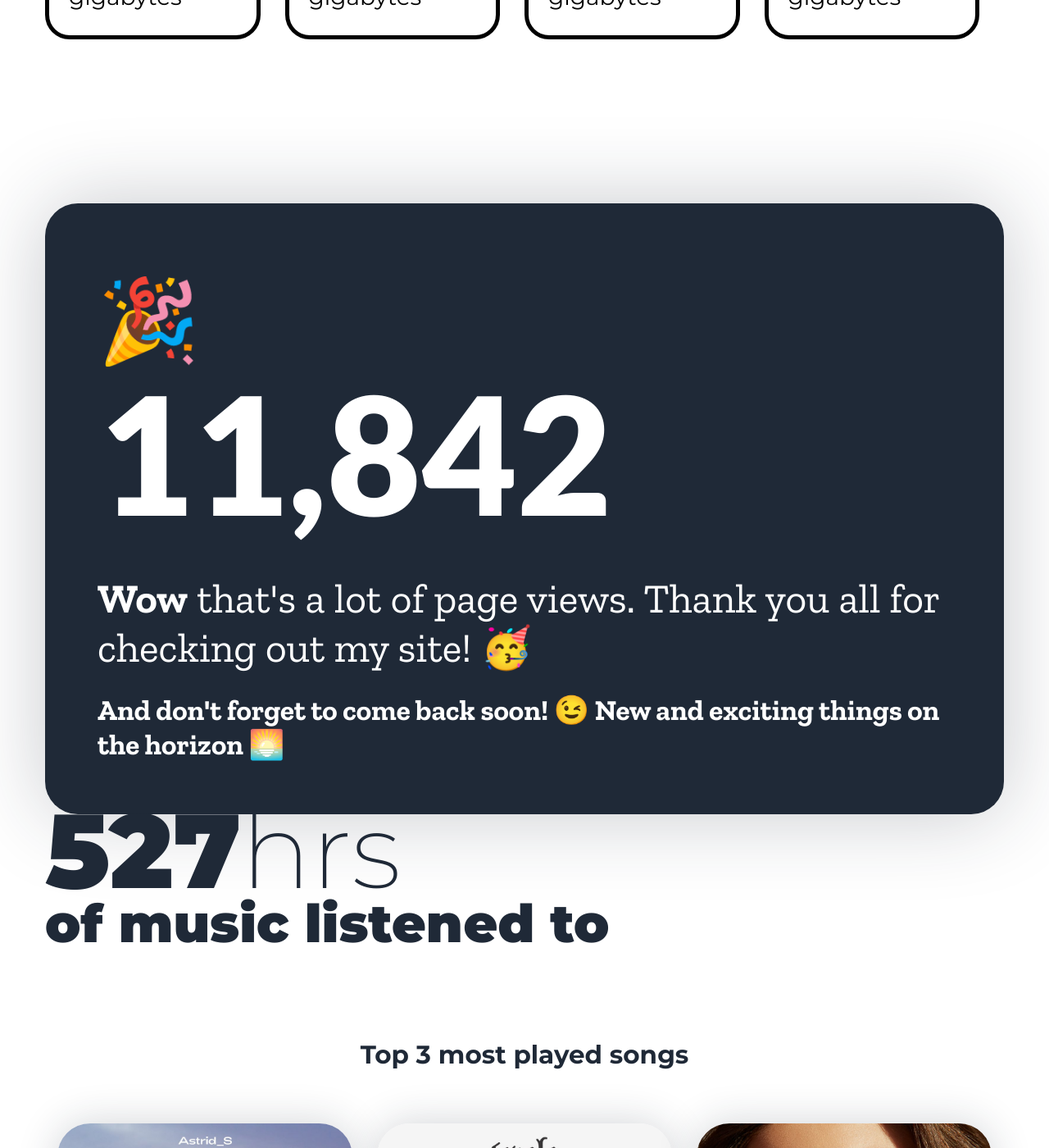
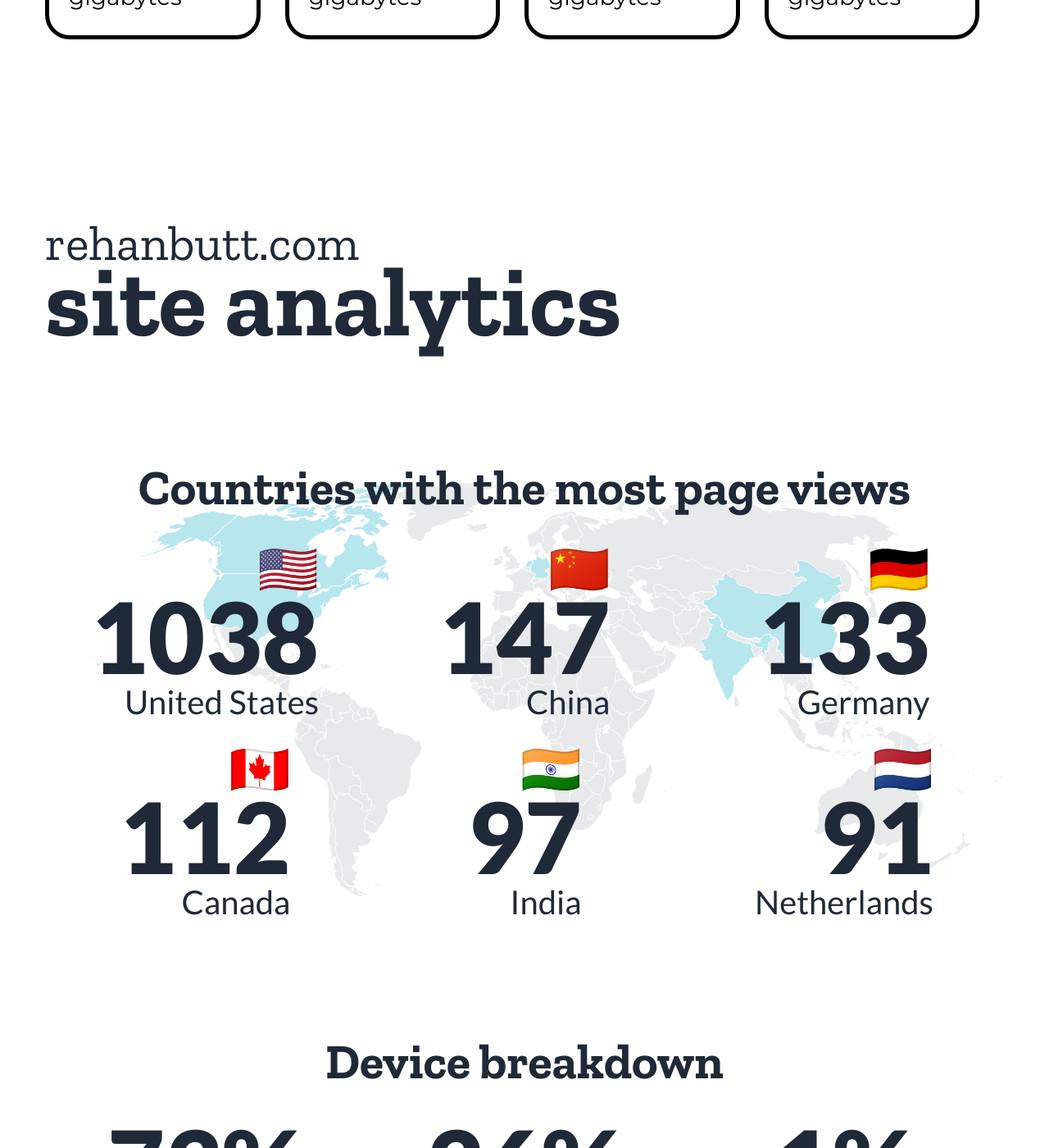
Before and after one commit to naher94/2020.rehanbutt.com, a Jekyll site: the page built from index.html, in a window 1280 px wide and 1400 px high, scrolled down 7381 px. Shown: the whole window at 82% size. Built offline with Jekyll 4.4.1, drawn with Linux system fonts in a browser that asks for light colours; some of the changed text lies outside the part shown.

Commit message:
Site Analytics Section Added

```diff
--- a/_includes/site-analytics.html
+++ b/_includes/site-analytics.html
@@ -1,9 +1,57 @@
 <section class="site-analytics grid-container">
-  <!-- title -->
+  <div class="title-container">
+    <p>rehanbutt.com</p>
+    <h2>site analytics</h2>
+  </div>
+
   <!-- countries -->
+  <div class="top-countries cell grid-x">
+    <div class="cell">
+      <h3>Countries with the most page views</h3>
+    </div>
+    {% assign country-list = "(🇺🇸|1038|United States),(🇨🇳|147|China),(🇩🇪|133|Germany),(🇨🇦|112|Canada),(🇮🇳|97|India),(🇳🇱|91|Netherlands)" | remove: "(" | remove: ")" | split: ',' %}
+
+    {% for country in country-list %}
+    {% assign each = country | split: '|' %}
+    <div class="cell small-6 medium-4 country-container">
+      <div class="country-wrapper">
+        <p class="flag">{{each[0]}}</p>
+        <p class="number-views">{{each[1]}}</p>
+        <p class="country-name">{{each[2]}}</p>
+      </div>
+    </div>
+    {% endfor %}
+  </div>
+
   <!-- devices -->
-  <!-- popular project -->
+  <div class="devices cell grid-x">
+    <div class="cell">
+      <h3>Device breakdown</h3>
+    </div>
+    {% assign device-list = "(🇺🇸|73%|Desktop),(🇨🇳|26%|Mobile),(🇩🇪|1%|Tablet)" | remove: "(" | remove: ")" | split: ',' %}
 
+    {% for device in device-list %}
+    {% assign each = device | split: '|' %}
+    <div class="cell small-6 medium-4 device-container">
+      <div class="device-wrapper">
+        <!-- <p class="flag">{{each[0]}}</p> -->
+        <p class="percentage">{{each[1]}}</p>
+        <p class="device-type">{{each[2]}}</p>
+      </div>
+    </div>
+    {% endfor %}
+  </div>
+
+  <div class="cell grid-x popular-project">
+    <div class="cell small-12 medium-6 photo-container">
+      <img src="img/naildetail.jpg" alt="Bowling Table Nail Detail Photo">
+    </div>
+    <div class="text cell small-12 medium-6 align-self-middle">
+      <p>most popular project</p>
+      <p class="title">Bowling Table</p>
+      <p>918 views</p>
+    </div>
+  </div>
   <div class="cell total-views-container">
     <p class="party">🎉</p>
     <h3>11,842</h3>
--- a/_sass/2020.scss
+++ b/_sass/2020.scss
@@ -635,7 +635,115 @@
   }
 
   .site-analytics{
+    margin-bottom: 10em;
+    .title-container{
+      @media screen and (max-width: 64em) {
+        font-size: 0.8em;
+      }
+      font-family: $zilla;
+      margin-bottom: 5em;
+      p{
+        padding: 0;
+        margin: 0;
+        font-size: 3em;
+      }
+      h2{
+        font-weight: $zilla-bold;
+        font-size: 6em;
+        margin-top: -0.5em;
+        @media screen and (max-width: 64em) {
+          line-height: 0.8em;
+          margin-top: -0.2em;
+        }
+      }
+    }
+    .top-countries{
+      background-image: url(../img/world.svg);
+      background-repeat: no-repeat;
+      background-size: 100%;
+      background-position: center;
+    }
+    .top-countries, .devices{
+      margin-bottom: 6em;
+      @media screen and (max-width: 64em) {
+        font-size: 0.8em;
+      }
+      h3{
+        text-align: center;
+        font-weight: $zilla-bold;
+        font-size: 3em;
+        @media screen and (max-width: 64em) {
+          line-height: 1em;
+        }
+      }
+      .device-container{
+        margin-top: 2em;
+      }
+      .country-container, .device-container{
+        text-align: center;
+        .country-wrapper, .device-wrapper{
+          display: inline-block;
+          text-align: right;
+        }
+        p{
+          padding: 0;
+          margin: 0;
+        }
+        .flag{
+          font-size: 3em;
+        }
+        .number-views, .percentage{
+          font-size: 6em;
+          font-weight: $lato-black;
+          margin-top: -0.5em;
+          margin-bottom: -0.4em;
+        }
+        .country-name, .device-type{
+          font-size: 2em;
+        }
+      }
+    }
+    .popular-project{
+      @media screen and (max-width: 64em) {
+        font-size: 0.6em;
+      }
+      border-radius: 40px;
+      padding: 1rem 1rem;
+      background-color: #F5F5F5;
+      margin-bottom: 3em;
+      -webkit-box-shadow: 0px 0px 100px 0px rgba($navy-black,0.25);
+      -moz-box-shadow: 0px 0px 100px 0px rgba($navy-black,0.25);
+      box-shadow: 0px 0px 100px 0px rgba($navy-black,0.25);
+      .photo-container{
+        border-radius: 40px - 14px;
+        overflow: hidden;
+        @media screen and (max-width: 40em) {
+          margin-bottom: 2em;
+        }
+      }
+      .text{
+        text-align: right;
+        font-family: $zilla;
+        p{
+          margin: 0;
+          padding: 0;
+          font-size: 2em;
+          line-height: 1em;
+        }
+        .title{
+          font-weight: $zilla-bold;
+          font-size: 4em;
+        }
+      }
+    }
     .total-views-container{
+      @media screen and (max-width: 64em) {
+        font-size: 2em;
+      }
+      @media screen and (max-width: 40em) {
+        font-size: 1.2em;
+        padding: 2em;
+      }
       border-radius: 40px;
       padding: 4rem 4rem;
       background-color: $navy-black;
```
Also changed, not shown: img/naildetail.jpg (added), img/world.svg (added), 2 other files.
